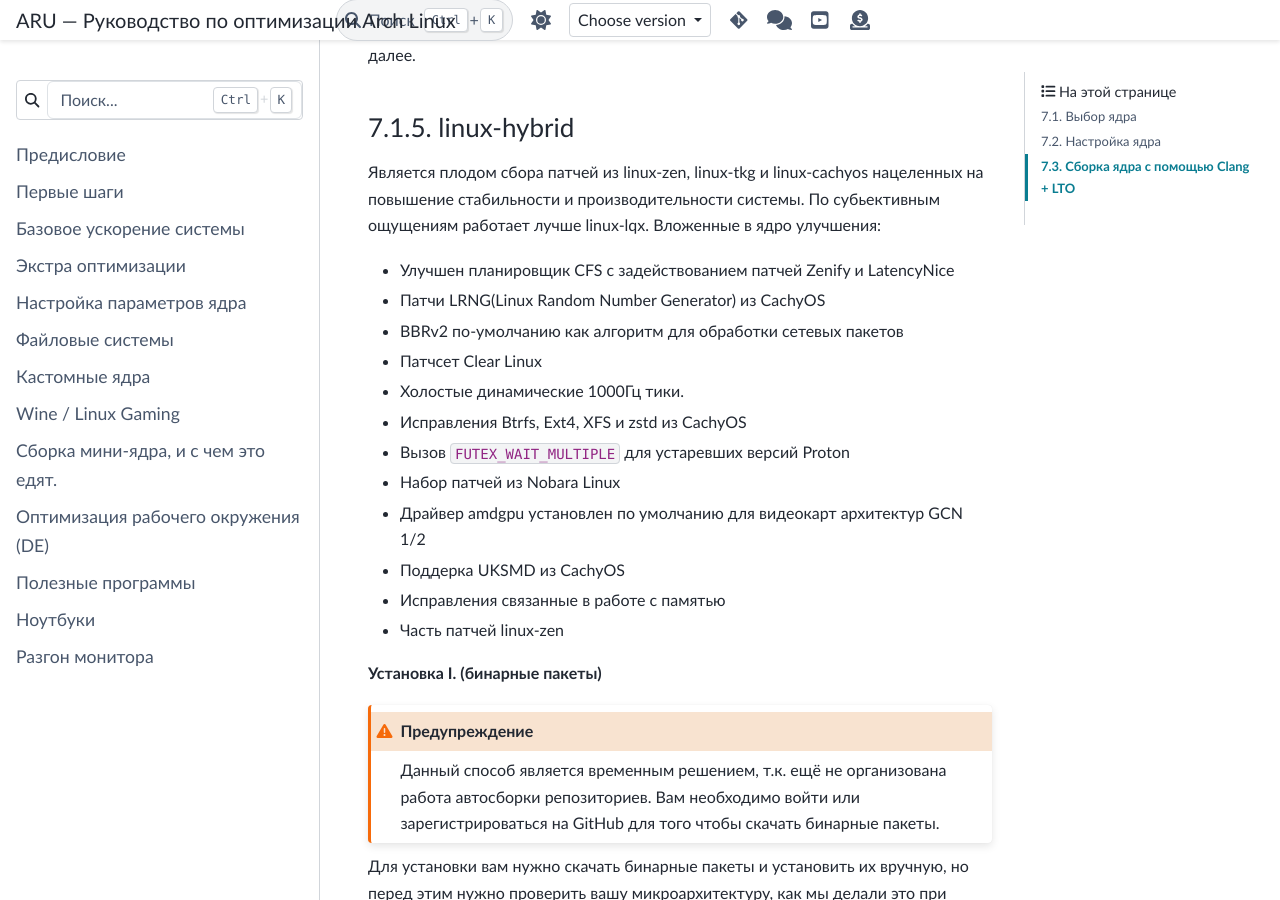
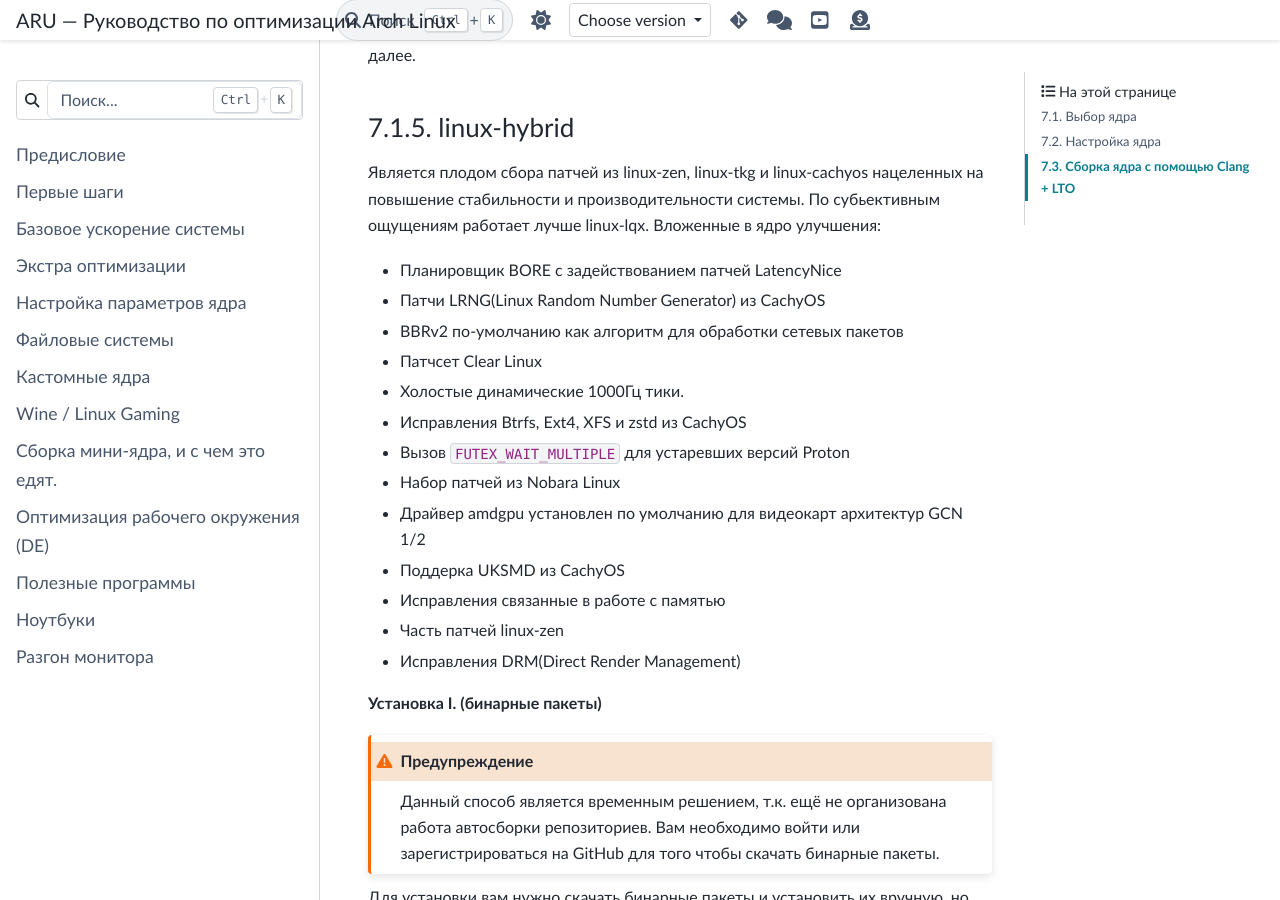
Before and after one commit to ventureoo/ARU, a Sphinx documentation site: the page built from docs/source/custom-kernels.rst, in a window 1280 px wide and 900 px high, scrolled down 9946 px. Built offline with Sphinx 7.4.7 and the PyData theme 0.15.4, drawn with Linux system fonts in a browser that asks for light colours.

Commit message:
custom-kernels: updated linux-hybrid info

```diff
--- a/docs/source/custom-kernels.rst
+++ b/docs/source/custom-kernels.rst
@@ -443,7 +443,7 @@
 субьективным ощущениям работает лучше linux-lqx. Вложенные в ядро
 улучшения:
 
-- Улучшен планировщик CFS с задействованием патчей Zenify и LatencyNice
+- Планировщик BORE с задействованием патчей LatencyNice
 
 - Патчи LRNG(Linux Random Number Generator) из CachyOS
 
@@ -466,6 +466,8 @@
 - Исправления связанные в работе с памятью
 
 - Часть патчей linux-zen
+
+- Исправления DRM(Direct Render Management)
 
 **Установка I. (бинарные пакеты)**
 
```
